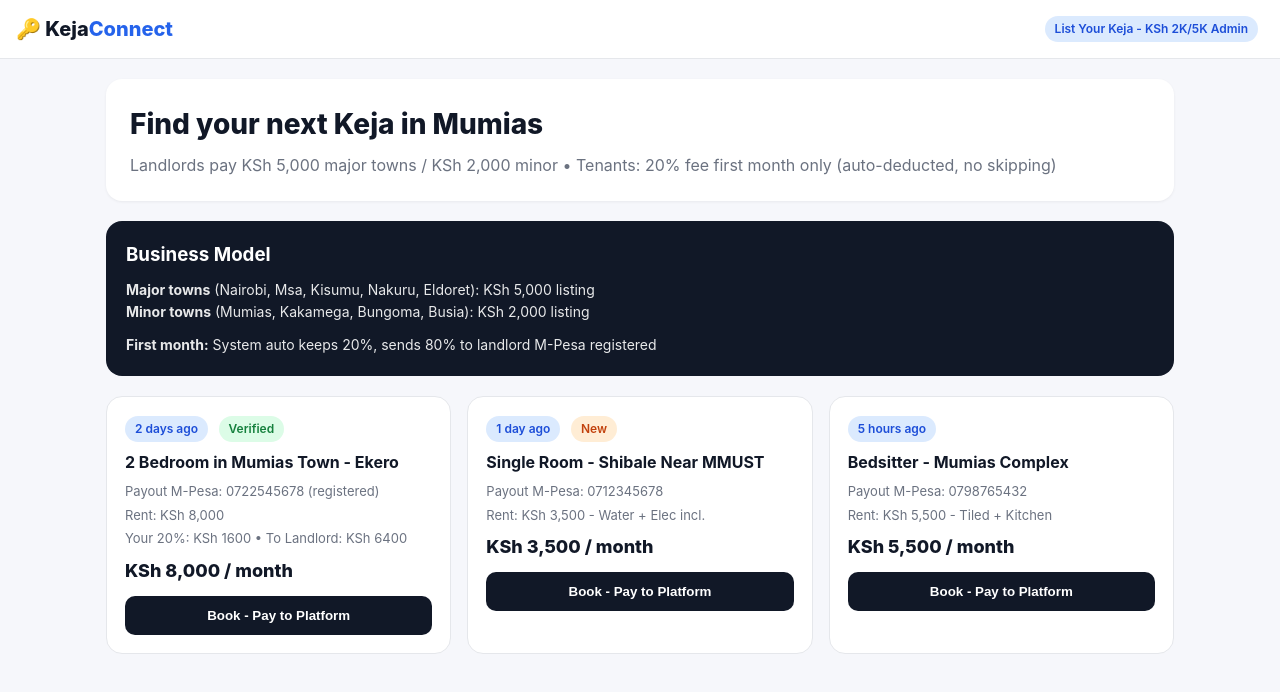
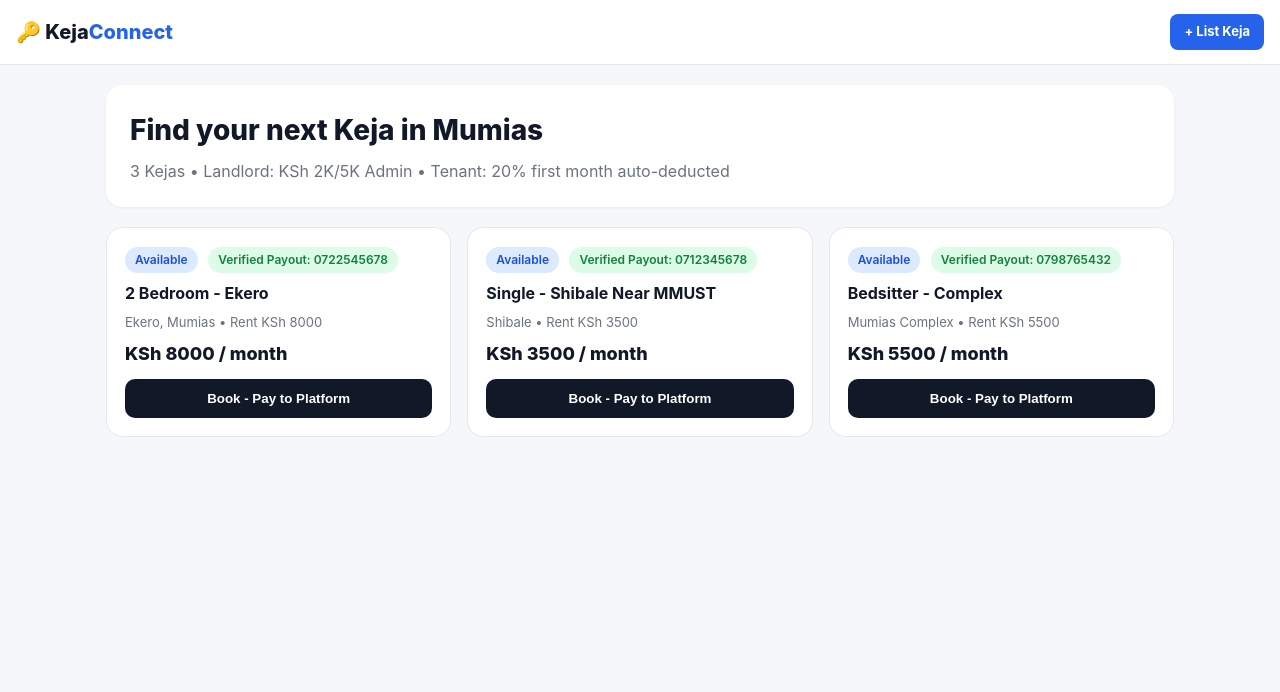
Before and after one commit to muhsinswaleh69-max/KejaConnect, a Next.js app: page / in a window 1280 px wide. Shown: the top 692 px of the page. Built offline with nearby package versions, Linux system fonts and the light colour scheme.

Commit message:
Update page.tsx

```diff
--- a/app/page.tsx
+++ b/app/page.tsx
@@ -1,52 +1,41 @@
-export default function Home() {
+"use client"
+import { useEffect, useState } from "react"
+
+const defaultKejas = [
+  {id:1, title:"2 Bedroom - Ekero", rent:8000, location:"Ekero, Mumias", mpesa:"0722545678", yourCut:1600, toLandlord:6400},
+  {id:2, title:"Single - Shibale Near MMUST", rent:3500, location:"Shibale", mpesa:"0712345678", yourCut:700, toLandlord:2800},
+  {id:3, title:"Bedsitter - Complex", rent:5500, location:"Mumias Complex", mpesa:"0798765432", yourCut:1100, toLandlord:4400},
+]
+
+export default function Home(){
+  const [kejas, setKejas] = useState(defaultKejas)
+
+  useEffect(()=>{
+    const saved = JSON.parse(localStorage.getItem("kejas")||"[]")
+    if(saved.length>0) setKejas([...defaultKejas, ...saved])
+  },[])
+
   return (
     <>
       <div className="header">
         <div className="logo">🔑 Keja<span>Connect</span></div>
-        <div style={{fontSize:'12px'}} className="badge badge-blue">List Your Keja - KSh 2K/5K Admin</div>
+        <a href="/list" style={{background:'#2563eb', color:'white', padding:'8px 14px', borderRadius:'8px', fontSize:'13px', fontWeight:700}}> + List Keja</a>
       </div>
-
       <div className="container">
         <div className="hero">
           <h1>Find your next Keja in Mumias</h1>
-          <p>Landlords pay KSh 5,000 major towns / KSh 2,000 minor • Tenants: 20% fee first month only (auto-deducted, no skipping)</p>
+          <p>{kejas.length} Kejas • Landlord: KSh 2K/5K Admin • Tenant: 20% first month auto-deducted</p>
         </div>
-
-        <div className="model-box">
-          <h3>Business Model</h3>
-          <p><b>Major towns</b> (Nairobi, Msa, Kisumu, Nakuru, Eldoret): KSh 5,000 listing</p>
-          <p><b>Minor towns</b> (Mumias, Kakamega, Bungoma, Busia): KSh 2,000 listing</p>
-          <p style={{marginTop:'10px'}}><b>First month:</b> System auto keeps 20%, sends 80% to landlord M-Pesa registered</p>
-        </div>
-
         <div className="grid">
-          <div className="card">
-            <div><span className="badge badge-blue">2 days ago</span> <span className="badge badge-green">Verified</span></div>
-            <h3>2 Bedroom in Mumias Town - Ekero</h3>
-            <div className="meta">Payout M-Pesa: 0722545678 (registered)</div>
-            <div className="meta">Rent: KSh 8,000</div>
-            <div className="meta">Your 20%: KSh 1600 • To Landlord: KSh 6400</div>
-            <div className="price">KSh 8,000 / month</div>
-            <button className="btn">Book - Pay to Platform</button>
-          </div>
-
-          <div className="card">
-            <div><span className="badge badge-blue">1 day ago</span> <span className="badge badge-orange">New</span></div>
-            <h3>Single Room - Shibale Near MMUST</h3>
-            <div className="meta">Payout M-Pesa: 0712345678</div>
-            <div className="meta">Rent: KSh 3,500 - Water + Elec incl.</div>
-            <div className="price">KSh 3,500 / month</div>
-            <button className="btn">Book - Pay to Platform</button>
-          </div>
-
-          <div className="card">
-            <div><span className="badge badge-blue">5 hours ago</span></div>
-            <h3>Bedsitter - Mumias Complex</h3>
-            <div className="meta">Payout M-Pesa: 0798765432</div>
-            <div className="meta">Rent: KSh 5,500 - Tiled + Kitchen</div>
-            <div className="price">KSh 5,500 / month</div>
-            <button className="btn">Book - Pay to Platform</button>
-          </div>
+          {kejas.map(k=>(
+            <div key={k.id} className="card">
+              <span className="badge badge-blue">Available</span> <span className="badge badge-green">Verified Payout: {k.mpesa}</span>
+              <h3>{k.title}</h3>
+              <div className="meta">{k.location} • Rent KSh {k.rent}</div>
+              <div className="price">KSh {k.rent} / month</div>
+              <button className="btn" onClick={()=>alert(`To book: Pay KSh ${k.rent} to KejaConnect Till. Landlord gets KSh ${k.toLandlord}, you keep KSh ${k.yourCut} auto.`)}>Book - Pay to Platform</button>
+            </div>
+          ))}
         </div>
       </div>
     </>
```
